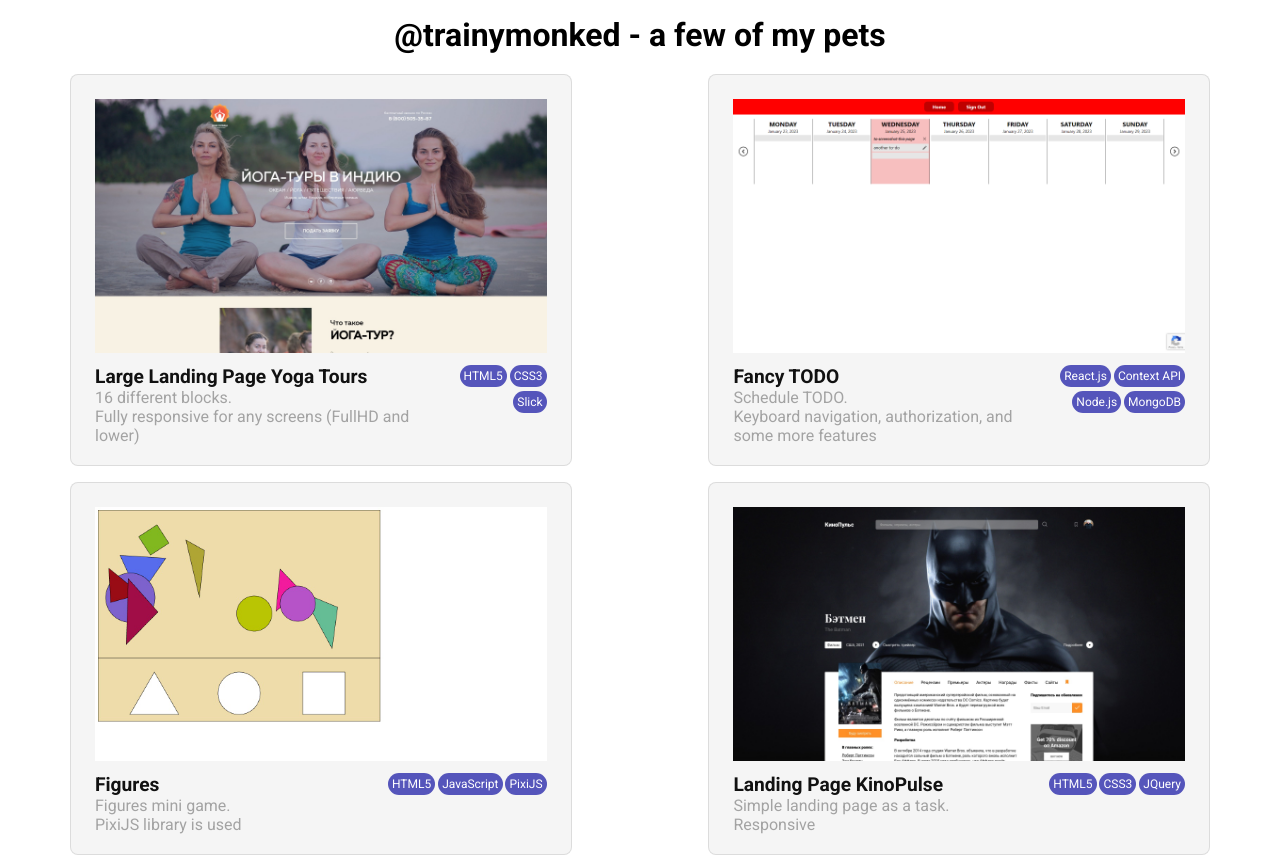
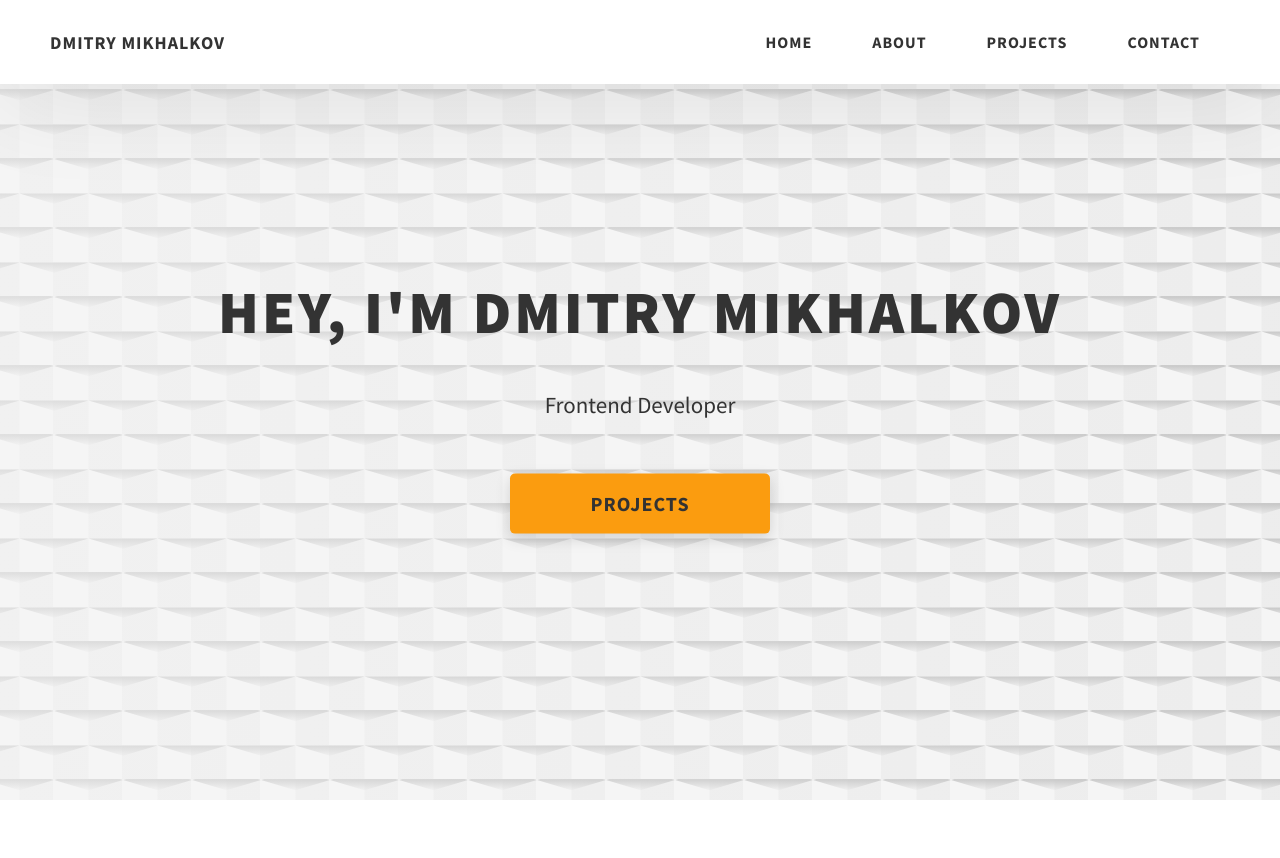
Before and after one commit to trainymonked/trainymonked.github.io, a plain HTML site: page index.html in a window 1280 px wide. Shown: the top 858 px of the page. After the commit the page ends 800 px from the top, so only its background shows below. Drawn offline with Linux system fonts and the light colour scheme.

Commit message:
new look - home screen

```diff
--- a/index.html
+++ b/index.html
@@ -1,104 +1,102 @@
 <!DOCTYPE html>
-<html lang="ru">
+<html lang="en">
 
 <head>
-  <meta charset="UTF-8">
-  <meta name="viewport" content="width=device-width, initial-scale=1.0">
-  <title>@trainymonked</title>
-  <link href="css/style.css" rel="stylesheet">
-  <link href="https://fonts.googleapis.com/css2?family=Roboto:wght@400;700&display=swap" rel="stylesheet">
+  <meta charset="UTF-8" />
+  <meta http-equiv="X-UA-Compatible" content="IE=edge" />
+  <meta name="viewport" content="width=device-width, initial-scale=1.0" />
+  <link rel="shortcut icon" href="/favicon.ico" type="image/x-icon" />
+  <link rel="icon" href="/favicon.ico" type="image/x-icon" />
+  <title>Dmitry Mikhalkov | Frontend Developer</title>
+
+  <meta name="description" content="Frontend Developer" />
+  <meta name="author" content="Dmitry Mikhalkov" />
+  <!-- TODO -->
+  <!-- <meta name="google-site-verification" content="wX2xdkxqjrC4rA2EM-9bbaVpiEEFG8ae5azgeZDd-oo" /> -->
+  <meta property="og:title" content="Dmitry Mikhalkov | Frontend Developer" />
+  <meta property="og:site_name" content="Dmitry Mikhalkov Portfolio Website" />
+  <meta property="og:url" content="https://trainymonked.github.io/" />
+  <meta property="og:description" content="Frontend Developer" />
+  <meta property="og:type" content="website" />
+  <!-- TODO -->
+  <!-- <meta property="og:image" content="https://i.ibb.co/C8Wnkrt/pretty-snap-2022-3-29-16-11.png" /> -->
+
+  <link rel="stylesheet" href="style.css" />
+
+  <link rel="preconnect" href="https://fonts.googleapis.com" />
+  <link rel="preconnect" href="https://fonts.gstatic.com" crossorigin />
+  <link href="https://fonts.googleapis.com/css2?family=Source+Sans+Pro:wght@400;600;700;900&display=swap"
+    rel="stylesheet" />
 </head>
 
 <body>
-  <div class="container">
-    <h1 class="title">@trainymonked - a few of my pets</h1>
-    <div class="list">
+  <header class="header">
+    <div class="header__content">
+      <div class="header__name">
+        <span class="header__name-sub">Dmitry Mikhalkov</span>
+      </div>
+      <nav class="header__main">
+        <ul class="header__links">
+          <li class="header__link-wrapper">
+            <a href="./" class="header__link">Home</a>
+          </li>
+          <li class="header__link-wrapper">
+            <a href="./#about" class="header__link">About</a>
+          </li>
+          <li class="header__link-wrapper">
+            <a href="./#projects" class="header__link">Projects</a>
+          </li>
+          <li class="header__link-wrapper">
+            <a href="./#contact" class="header__link">Contact</a>
+          </li>
+        </ul>
+      </nav>
+    </div>
+    <div class="header__menu"></div>
+  </header>
 
-      <div class="list__item">
-        <img id="yoga-india" src="img/yoga-india.jpg" alt="Yoga Tours" class="list__item__img">
-        <div class="list__item__info">
-          <div class="">
-            <h3 class="list__item__info__title">Large Landing Page Yoga Tours</h3>
-            <h4 class="list__item__info__desc">16 different blocks.<br>Fully responsive for any screens (FullHD and
-              lower)</h4>
-          </div>
-          <div class="list__item__info__tags">
-            <span class="list__item__info__tags__tag">HTML5</span>
-            <span class="list__item__info__tags__tag">CSS3</span>
-            <span class="list__item__info__tags__tag">Slick</span>
-          </div>
-        </div>
+  <section class="home">
+    <div class="home__content">
+      <h1 class="heading-primary">Hey, I'm Dmitry Mikhalkov</h1>
+      <div class="home__info">
+        <div class="text-primary">Frontend Developer</div>
       </div>
+      <div class="home__cta">
+        <a href="./#projects" class="btn">Projects</a>
+      </div>
+    </div>
+    <div class="home__socials"></div>
+  </section>
 
-      <div class="list__item">
-        <img id="todo" src="img/todo.png" alt="Fancy TODO" class="list__item__img">
-        <div class="list__item__info">
-          <div class="">
-            <h3 class="list__item__info__title">Fancy TODO</h3>
-            <h4 class="list__item__info__desc">Schedule TODO.<br>Keyboard navigation, authorization, and some more
-              features
-            </h4>
-          </div>
-          <div class="list__item__info__tags">
-            <span class="list__item__info__tags__tag">React.js</span>
-            <span class="list__item__info__tags__tag">Context API</span>
-            <span class="list__item__info__tags__tag">Node.js</span>
-            <span class="list__item__info__tags__tag">MongoDB</span>
-          </div>
-        </div>
+  <section class="about">
+    <div class="container">
+      <h2 class="heading"></h2>
+      <div class="about__content">
+        <div class="about__content-main"></div>
+        <div class="about__content-skills"></div>
       </div>
+    </div>
+  </section>
 
-      <div class="list__item">
-        <img id="pixi-figures" src="img/pixi-figures.jpg" alt="PixiJS Figures" class="list__item__img">
-        <div class="list__item__info">
-          <div class="">
-            <h3 class="list__item__info__title">Figures</h3>
-            <h4 class="list__item__info__desc">Figures mini game.<br>PixiJS library is used</h4>
-          </div>
-          <div class="list__item__info__tags">
-            <span class="list__item__info__tags__tag">HTML5</span>
-            <span class="list__item__info__tags__tag">JavaScript</span>
-            <span class="list__item__info__tags__tag">PixiJS</span>
-          </div>
-        </div>
-      </div>
+  <section class="projects">
+    <div class="container">
+      <h2 class="heading"></h2>
+      <div class="projects__content"></div>
+    </div>
+  </section>
 
-      <div class="list__item">
-        <img id="batman" src="img/batman.jpg" alt="KinoPulse" class="list__item__img">
-        <div class="list__item__info">
-          <div class="">
-            <h3 class="list__item__info__title">Landing Page KinoPulse</h3>
-            <h4 class="list__item__info__desc">Simple landing page as a task.<br>Responsive</h4>
-          </div>
-          <div class="list__item__info__tags">
-            <span class="list__item__info__tags__tag">HTML5</span>
-            <span class="list__item__info__tags__tag">CSS3</span>
-            <span class="list__item__info__tags__tag">JQuery</span>
-          </div>
-        </div>
-      </div>
+  <section class="contact">
+    <div class="container">
+      <h2 class="heading"></h2>
+      <!-- on the left - links, on the right - form -->
+    </div>
+  </section>
 
-      <div class="list__item">
-        <img id="tetris" src="img/tetris.jpg" alt="Tetris" class="list__item__img">
-        <div class="list__item__info">
-          <div class="">
-            <h3 class="list__item__info__title">Tetris</h3>
-            <h4 class="list__item__info__desc">Tetris mini game.<br>Plain JavaScript</h4>
-          </div>
-          <div class="list__item__info__tags">
-            <span class="list__item__info__tags__tag">HTML5</span>
-            <span class="list__item__info__tags__tag">CSS3</span>
-            <span class="list__item__info__tags__tag">JavaScript</span>
-          </div>
-        </div>
-      </div>
-
+  <footer class="footer">
+    <div class="container">
+      <!-- about me & socials -->
     </div>
-    <div class="tale">
-      <p>to be continued...</p>
-    </div>
-  </div>
-  <script src="js/js.js"></script>
+  </footer>
 </body>
 
 </html>
--- /dev/null
+++ b/style.css
@@ -0,0 +1,182 @@
+article,
+aside,
+details,
+figcaption,
+figure,
+footer,
+header,
+hgroup,
+menu,
+nav,
+section {
+  display: block;
+}
+ol,
+ul {
+  list-style: none;
+}
+
+*,
+*::before,
+*::after {
+  box-sizing: border-box;
+  margin: 0;
+  padding: 0;
+  border: 0;
+  font-size: 100%;
+  font: inherit;
+  vertical-align: baseline;
+  text-decoration: none;
+}
+html,
+body {
+  height: 100%;
+}
+body {
+  line-height: 1.5;
+  -webkit-font-smoothing: antialiased;
+}
+img,
+picture,
+video,
+canvas,
+svg {
+  display: block;
+  max-width: 100%;
+}
+input,
+button,
+textarea,
+select {
+  font: inherit;
+}
+p,
+h1,
+h2,
+h3,
+h4,
+h5,
+h6 {
+  overflow-wrap: break-word;
+}
+
+:root {
+  --accent-color: #fb9c0f;
+  --primary-color: #333;
+}
+html {
+  font-size: 62.5%;
+  scroll-behavior: smooth;
+}
+body {
+  font-family: 'Source Sans Pro', sans-serif;
+  overflow-x: hidden;
+  overflow-y: scroll;
+  position: relative;
+}
+
+.btn {
+  padding: 1.5rem 8rem;
+  font-size: 2rem;
+  background-color: var(--accent-color);
+  color: var(--primary-color);
+  text-transform: uppercase;
+  letter-spacing: 1px;
+  display: inline-block;
+  font-weight: 700;
+  border-radius: 5px;
+  box-shadow: 0 5px 15px 0 rgb(0 0 0 / 15%);
+  transition: transform .3s;
+}
+.btn:hover {
+  transform: translateY(-3px);
+}
+
+.header {
+  position: fixed;
+  z-index: 100;
+  width: 100%;
+  background-color: #fff;
+  box-shadow: 0 10px 100px rgb(0 0 0 / 10%);
+}
+.header__content {
+  display: flex;
+  justify-content: space-between;
+  align-items: center;
+  padding: 1rem 5rem;
+}
+.header__name {
+  color: var(--primary-color);
+  cursor: default;
+  transition: color 0.3s;
+}
+.header__name:hover {
+  color: var(--accent-color);
+}
+.header__name-sub {
+  font-size: 1.8rem;
+  text-transform: uppercase;
+  font-weight: 700;
+  letter-spacing: 1px;
+}
+.header__links {
+  display: flex;
+}
+.header__link {
+  display: inline-block;
+  font-size: 1.6rem;
+  color: var(--primary-color);
+  text-transform: uppercase;
+  letter-spacing: 1px;
+  font-weight: 700;
+  padding: 2rem 3rem;
+  transition: color 0.3s;
+}
+.header__link:hover {
+  color: var(--accent-color);
+}
+.home {
+  background: linear-gradient(
+      to right,
+      rgba(245, 245, 245, 0.9),
+      rgba(245, 245, 245, 0.8)
+    ),
+    url(./common-bg.svg);
+  background-position: center;
+  height: 100vh;
+  min-height: 80rem;
+  max-height: 120rem;
+  position: relative;
+  /* background by SVGBackgrounds.com */
+}
+.home__content {
+  position: absolute;
+  top: 50%;
+  left: 50%;
+  transform: translate(-50%, -50%);
+  max-width: 90rem;
+  width: 92%;
+}
+.heading-primary {
+  font-size: 6rem;
+  text-transform: uppercase;
+  letter-spacing: 3px;
+  font-weight: 800;
+  text-align: center;
+  color: var(--primary-color);
+}
+.home__info {
+  margin: 3rem auto 0;
+  max-width: 80rem;
+}
+.text-primary {
+  color: var(--primary-color);
+  font-size: 2.3rem;
+  text-align: center;
+  width: 100%;
+  line-height: 1.6;
+}
+.home__cta {
+  margin-top: 5rem;
+  text-align: center;
+}
```
Also changed, not shown: old/index.html (added, +104 -0 lines), common-bg.svg (added), old/css/style.css (renamed from css/style.css), old/img/batman.jpg (renamed from img/batman.jpg), old/img/pixi-figures.jpg (renamed from img/pixi-figures.jpg), old/img/tetris.jpg (renamed from img/tetris.jpg), old/img/todo.png (renamed from img/todo.png), old/img/yoga-india.jpg (renamed from img/yoga-india.jpg), old/js/js.js (renamed from js/js.js).
